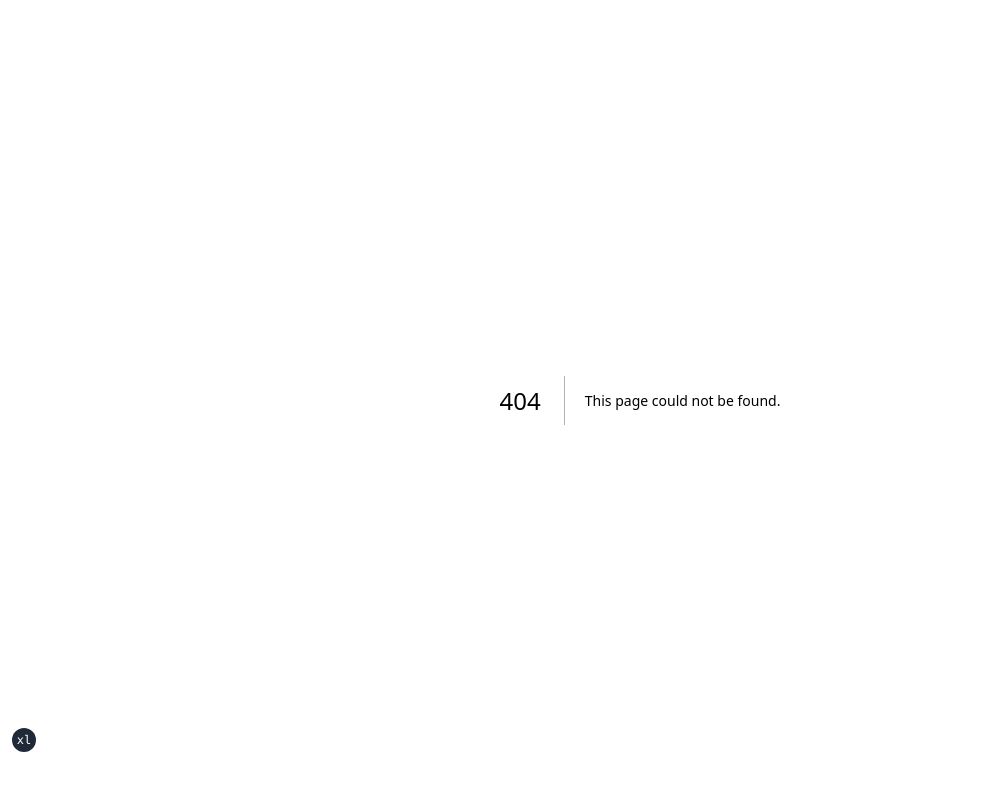
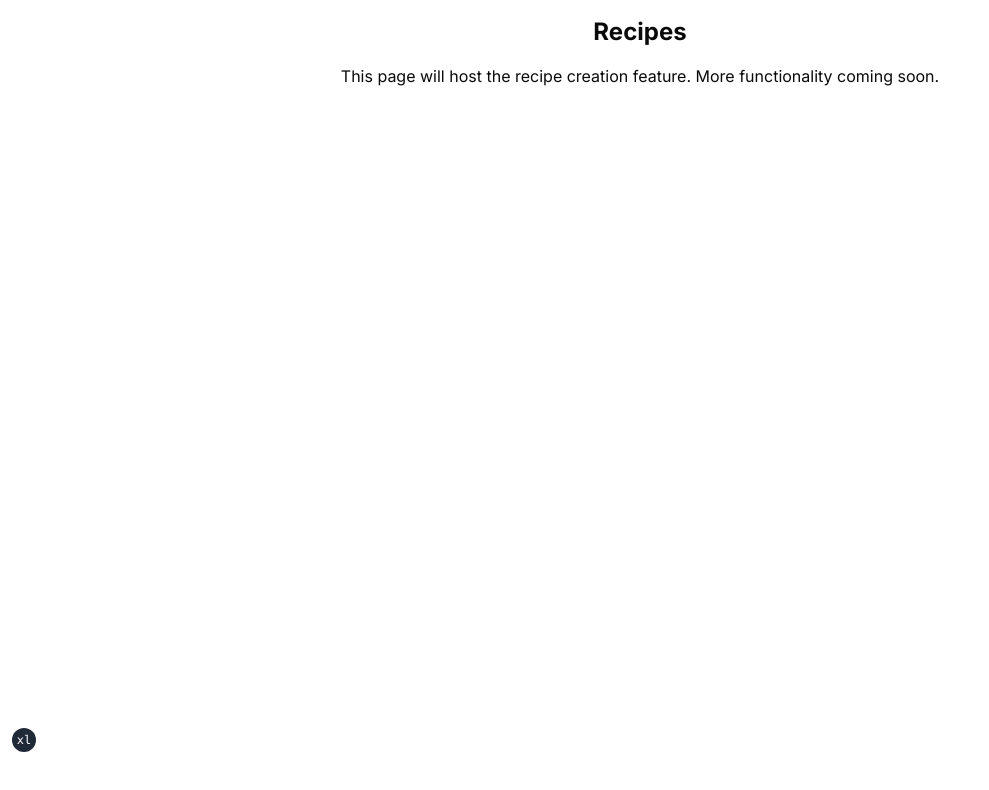
Before and after one commit to mckaywrigley/level-4-agent-code, a Next.js app: page /recipes in a window 1280 px wide. Before the commit this address had no page. Shown: the top 790 px of the page, without its empty margins (0-989 px from the left). Built offline with nearby package versions, Linux system fonts and the light colour scheme.

Commit message:
Step 1: create-recipe-page

```diff
--- /dev/null
+++ b/app/recipes/_components/recipe-app.tsx
@@ -0,0 +1,10 @@
+"use client"
+
+export default function RecipeApp() {
+  return (
+    <div className="flex flex-col items-center">
+      <h1 className="text-2xl font-bold mb-4">Recipes</h1>
+      <p>This page will host the recipe creation feature. More functionality coming soon.</p>
+    </div>
+  );
+}
--- /dev/null
+++ b/app/recipes/page.tsx
@@ -0,0 +1,11 @@
+"use server"
+
+import RecipeApp from "@/app/recipes/_components/recipe-app";
+
+export default async function RecipesPage() {
+  return (
+    <div className="p-4">
+      <RecipeApp />
+    </div>
+  );
+}
```
